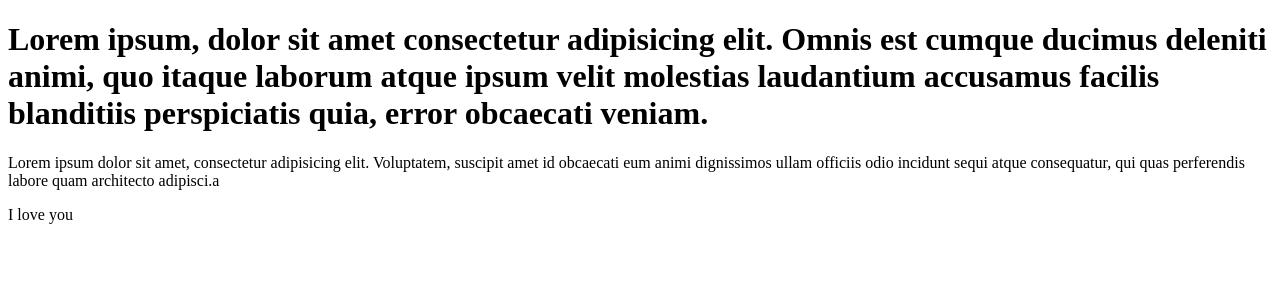
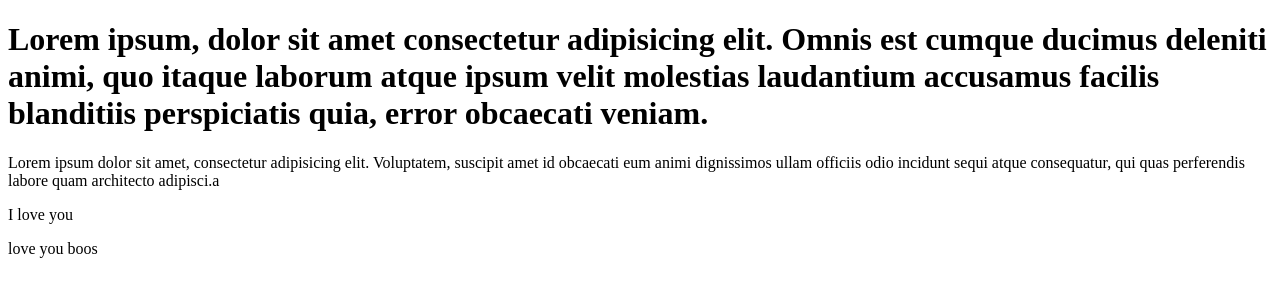
Before and after one commit to mahmudulhasanwd/two, a plain HTML site: page index.html in a window 1280 px wide. Drawn offline with Linux system fonts and the light colour scheme.

Commit message:
Update index.html

```diff
--- a/index.html
+++ b/index.html
@@ -14,5 +14,7 @@
 
    <p> I love you</p>
 
+   love you boos
+
 </body>
 </html>
```
